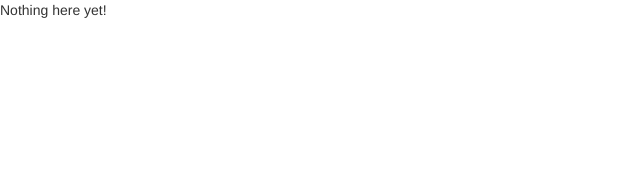
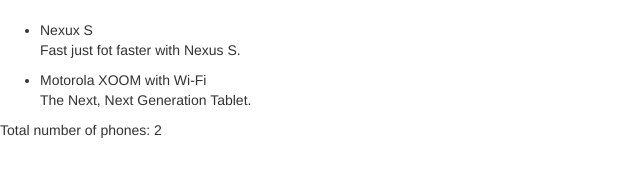
Before and after one commit to marciopocebon/learning-angular, a website: page app/index.html in a window 1280 px wide. Shown: the whole page, without its empty margins (0-640 px from the left). Drawn offline with nearby package versions, Linux system fonts and the light colour scheme.

Commit message:
Step 2 - Static Template

```diff
--- a/app/css/app.css
+++ b/app/css/app.css
@@ -1 +1,4 @@
 /* app css stylesheet */
+body {
+	padding-top: 20px;
+}
--- a/app/index.html
+++ b/app/index.html
@@ -2,14 +2,29 @@
 <html lang="en" ng-app>
 <head>
   <meta charset="utf-8">
-  <title>My HTML File</title>
+  <title>Google Phone Gallery</title>
   <link rel="stylesheet" href="bower_components/bootstrap/dist/css/bootstrap.css">
   <link rel="stylesheet" href="css/app.css">
   <script src="bower_components/angular/angular.js"></script>
 </head>
 <body>
 
-  <p>Nothing here {{'yet' + '!'}}</p>
+  <ul>
+  	<li>
+  		<span>Nexux S</span>
+  		<p>
+  			Fast just fot faster with Nexus S.
+  		</p>
+  	</li>
+  	<li>
+  		<span>Motorola XOOM with Wi-Fi</span>
+  		<p>
+  			The Next, Next Generation Tablet.
+  		</p>
+  	</li>
+  </ul>
+
+  <p>Total number of phones: 2</p>
 
 </body>
 </html>
```
